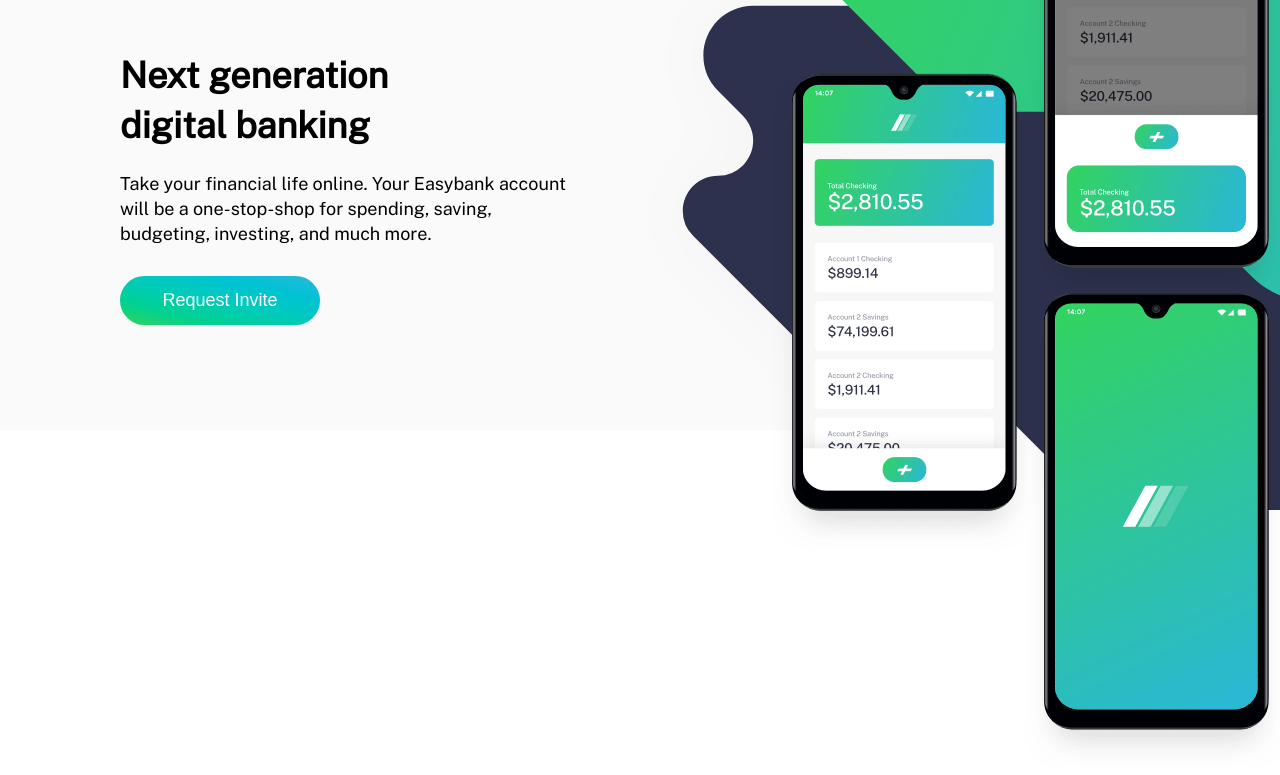
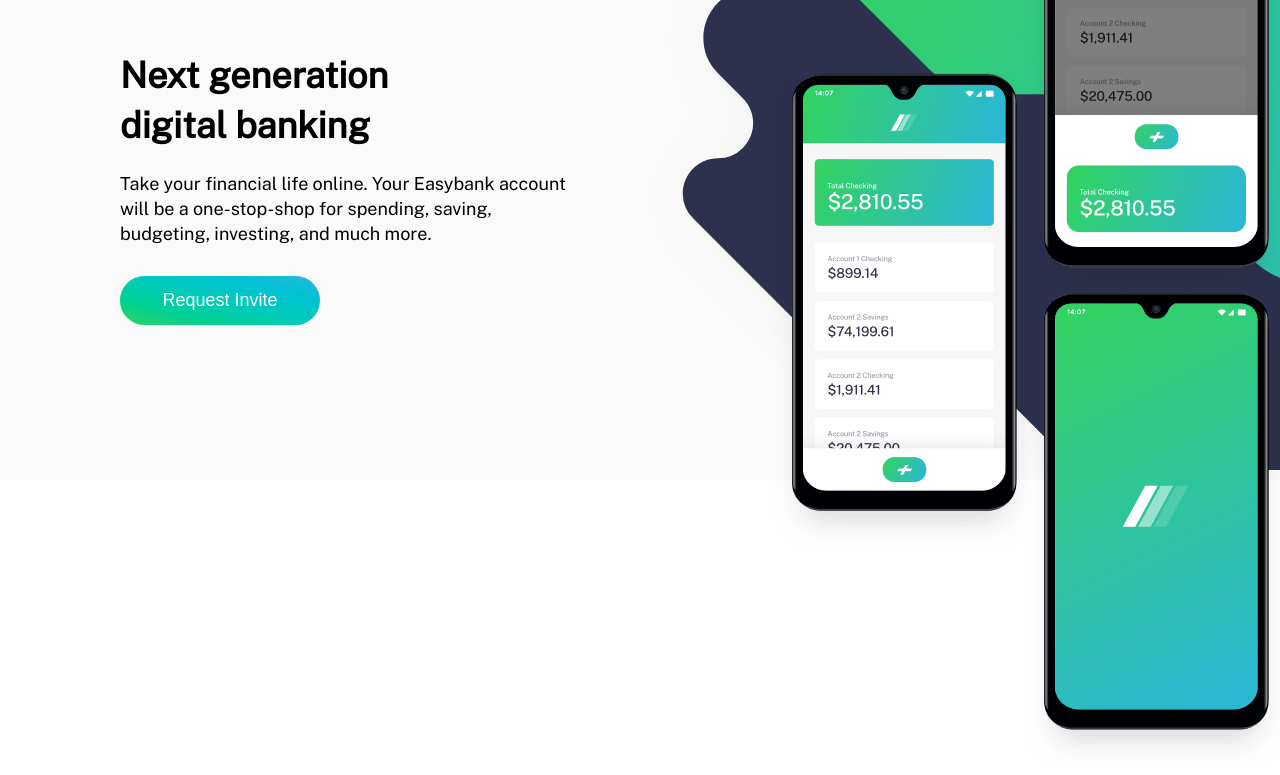
Before and after one commit to babatundelmd/easy-bank-landingpage, a plain HTML site: page index.html in a window 1280 px wide. Shown: the part 123-898 px from the top of the page. Drawn offline with nearby package versions, Linux system fonts and the light colour scheme.

Commit message:
💄 final header 2

```diff
--- a/style.css
+++ b/style.css
@@ -75,7 +75,7 @@ header {
     width: 100%;
     background-color: hsl(0, 0%, 98%);
     margin-top: 3px;
-    height: 600px;
+    height: 650px;
     /* top: -10px; */
 }
 
@@ -128,9 +128,9 @@ header {
     background-repeat: no-repeat;
     margin-left: 500px;
     width: 100%;
-    height: calc(100% + 45px);
+    height: 100%;
     background-position: right;
-    top: 35px;
+    top: 40px;
 }
 
 /* .contain-img .mobile {
```
